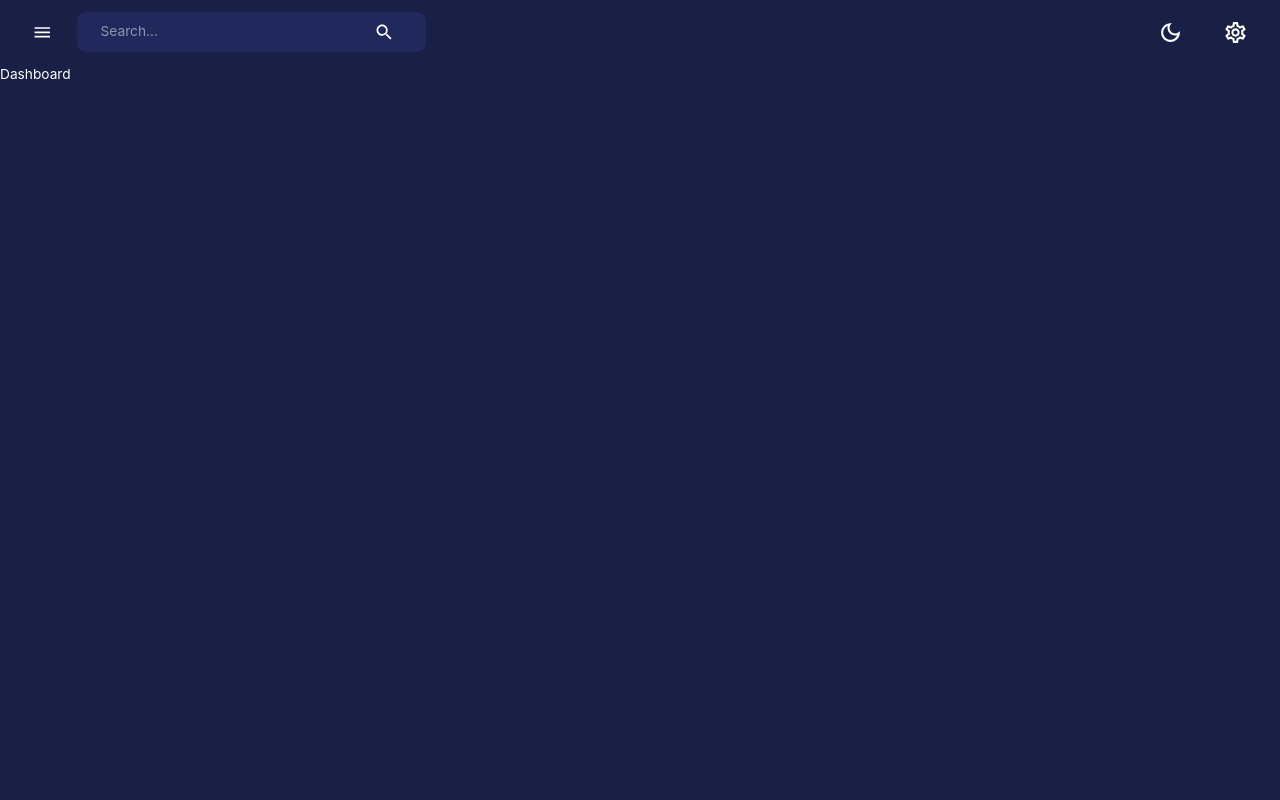
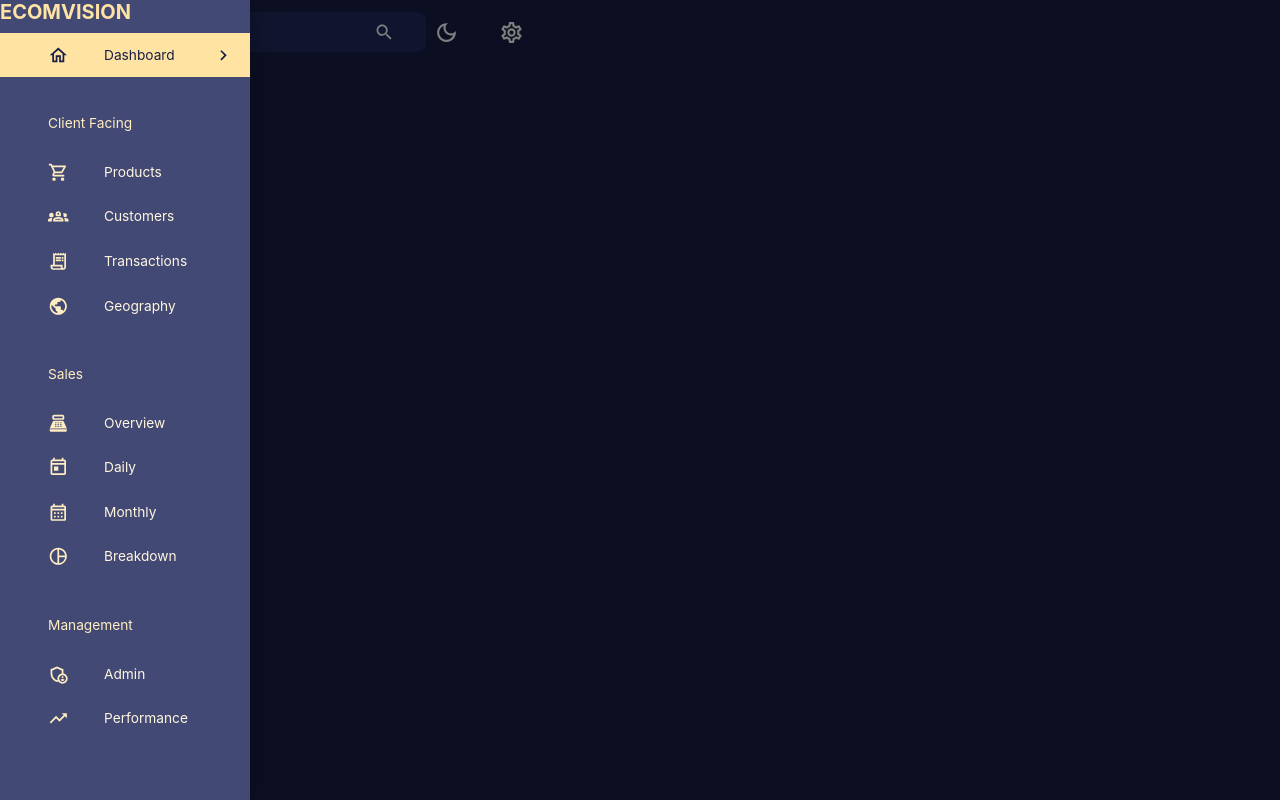
Before and after one commit to MACKINtossh/dashboard-ui, a React (Create React App) app: page /dashboard in a window 1280 px wide. Built offline with nearby package versions, Linux system fonts and the light colour scheme.

Commit message:
created sidebar

```diff
--- a/src/App.js
+++ b/src/App.js
@@ -4,8 +4,8 @@
 import { useSelector } from "react-redux";
 import { BrowserRouter, Navigate, Route, Routes } from "react-router-dom";
 import { themeSettings } from "theme";
-import Layout from "scenes/layout"
-import  Dashboard  from "scenes/dashboard";
+import Layout from "scenes/layout";
+import Dashboard from "scenes/dashboard";
 
 function App() {
   const mode = useSelector((state) => state.global.mode);
--- a/src/components/Sidebar.js
+++ b/src/components/Sidebar.js
@@ -1,9 +1,201 @@
-import React from 'react'
+import React from "react";
+import {
+  Box,
+  Divider,
+  Drawer,
+  IconButton,
+  List,
+  ListItem,
+  ListItemButton,
+  ListItemIcon,
+  ListItemText,
+  Typography,
+  useTheme,
+} from "@mui/material";
 
-const Sidebar = () => {
+import {
+  SettingsOutlined,
+  ChevronLeft,
+  ChevronRightOutlined,
+  HomeOutlined,
+  ShoppingCartOutlined,
+  Groups2Outlined,
+  ReceiptLongOutlined,
+  PublicOutlined,
+  PointOfSaleOutlined,
+  TodayOutlined,
+  CalendarMonthOutlined,
+  AdminPanelSettingsOutlined,
+  TrendingUpOutlined,
+  PieChartOutlined,
+} from "@mui/icons-material";
+
+import { useEffect, useState } from "react";
+import { useLocation, useNavigate } from "react-router-dom";
+import FlexBetween from "./FlexBetween";
+
+const navItems = [
+  {
+    text: "Dashboard",
+    icon: <HomeOutlined />,
+  },
+  {
+    text: "Client Facing",
+    icon: null,
+  },
+  {
+    text: "Products",
+    icon: <ShoppingCartOutlined />,
+  },
+  {
+    text: "Customers",
+    icon: <Groups2Outlined />,
+  },
+  {
+    text: "Transactions",
+    icon: <ReceiptLongOutlined />,
+  },
+  {
+    text: "Geography",
+    icon: <PublicOutlined />,
+  },
+  {
+    text: "Sales",
+    icon: null,
+  },
+  {
+    text: "Overview",
+    icon: <PointOfSaleOutlined />,
+  },
+  {
+    text: "Daily",
+    icon: <TodayOutlined />,
+  },
+  {
+    text: "Monthly",
+    icon: <CalendarMonthOutlined />,
+  },
+  {
+    text: "Breakdown",
+    icon: <PieChartOutlined />,
+  },
+  {
+    text: "Management",
+    icon: null,
+  },
+  {
+    text: "Admin",
+    icon: <AdminPanelSettingsOutlined />,
+  },
+  {
+    text: "Performance",
+    icon: <TrendingUpOutlined />,
+  },
+];
+
+const Sidebar = ({
+  drawerWidth,
+  isSidebarOpen,
+  setIsSidebarOpen,
+  isNonMobile,
+}) => {
+  const { pathname } = useLocation();
+  const [active, setActive] = useState("");
+  const navigate = useNavigate();
+  const theme = useTheme();
+
+  useEffect(() => {
+    setActive(pathname.substring(1));
+  }, [pathname]);
+
   return (
-    <div>Sidebar</div>
-  )
-}
+    <Box component="nav">
+      {isSidebarOpen && (
+        <Drawer
+          open={isSidebarOpen}
+          onClose={() => setIsSidebarOpen(false)}
+          varient="persistent"
+          anchor="left"
+          sx={{
+            width: drawerWidth,
+            "& .MuiDrawer-paper": {
+              color: theme.palette.secondary[200],
+              backgroundColor: theme.palette.background.alt,
+              boxSizing: "border-box",
+              borderWidth: isNonMobile ? 0 : "2px",
+              width: drawerWidth,
+            },
+          }}
+        >
+          <Box width="100%">
+            <Box m="1.5 2rem 2rem 3rem">
+              <FlexBetween color={theme.palette.secondary.main}>
+                <Box display="flex" alignItems="center" gap="0.5rem">
+                  <Typography variant="h4" fontWeight="bold">
+                    ECOMVISION
+                  </Typography>
+                </Box>
+                {!isNonMobile && (
+                  <IconButton onClick={() => setIsSidebarOpen(!isSidebarOpen)}>
+                    <ChevronLeft />
+                  </IconButton>
+                )}
+              </FlexBetween>
+            </Box>
+            <List>
+              {navItems.map(({ text, icon }) => {
+                if (!icon) {
+                  return (
+                    <Typography key={text} sx={{ m: "2.25rem 0 1rem 3rem" }}>
+                      {text}
+                    </Typography>
+                  );
+                }
+                const lowercaseText = text.toLowerCase();
 
-export default Sidebar
+                return (
+                  <ListItem key={text} disablePadding>
+                    <ListItemButton
+                      onClick={() => {
+                        navigate(`/${lowercaseText}`);
+                        setActive(lowercaseText);
+                      }}
+                      sx={{
+                        backgroundColor:
+                          active === lowercaseText
+                            ? theme.palette.secondary[300]
+                            : "transparent",
+                        color:
+                          active === lowercaseText
+                            ? theme.palette.primary[600]
+                            : theme.palette.secondary[100],
+                      }}
+                    >
+                      <ListItemIcon
+                        sx={{
+                          ml: "2rem",
+                          color:
+                            active === lowercaseText
+                              ? theme.palette.primary[600]
+                              : theme.palette.secondary[200],
+                        }}
+                      >
+                        {icon}
+                      </ListItemIcon>
+                      <ListItemText primary={text} />
+                      {active === lowercaseText && (
+                        <ChevronRightOutlined sx={{ ml: "auto" }} />
+                      )}
+                    </ListItemButton>
+                  </ListItem>
+                );
+              })}
+            </List>
+          </Box>
+        </Drawer>
+      )}
+    </Box>
+  );
+};
+
+export default Sidebar;
--- a/src/scenes/layout/index.jsx
+++ b/src/scenes/layout/index.jsx
@@ -2,14 +2,25 @@
 import { useState } from "react";
 import { Box, useMediaQuery } from "@mui/material";
 import { Outlet } from "react-router-dom";
-import { useSelector } from "react-redux";
 import Navbar from "components/Navbar";
+import Sidebar from "components/Sidebar";
 
 const Layout = () => {
+  const isNonMobile = useMediaQuery("(min-width: 600px)");
+  const [isSidebarOpen, setIsSidebarOpen] = useState(true);
   return (
-    <Box width="100%" height="100%">
+    <Box display={isNonMobile ? "flex" : "blockS"} width="100%" height="100%">
+      <Sidebar
+        isNonMobile={isNonMobile}
+        drawerWidth="250px"
+        isSidebarOpen={isSidebarOpen}
+        setIsSidebarOpen={setIsSidebarOpen}
+      />
       <Box>
-        <Navbar />
+        <Navbar
+          isSidebarOpen={isSidebarOpen}
+          setIsSidebarOpen={setIsSidebarOpen}
+        />
         <Outlet />
       </Box>
     </Box>
```
